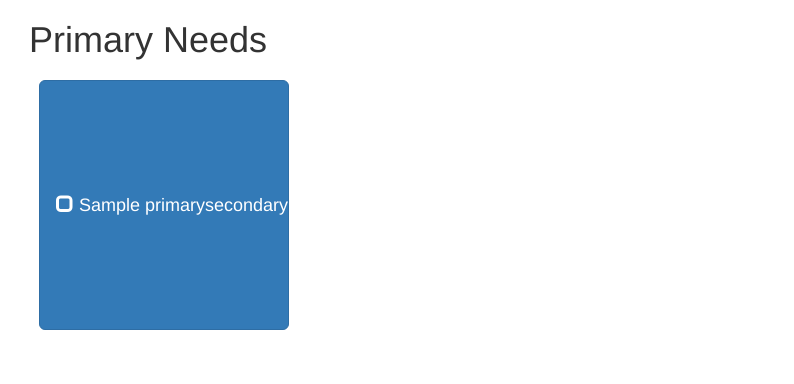
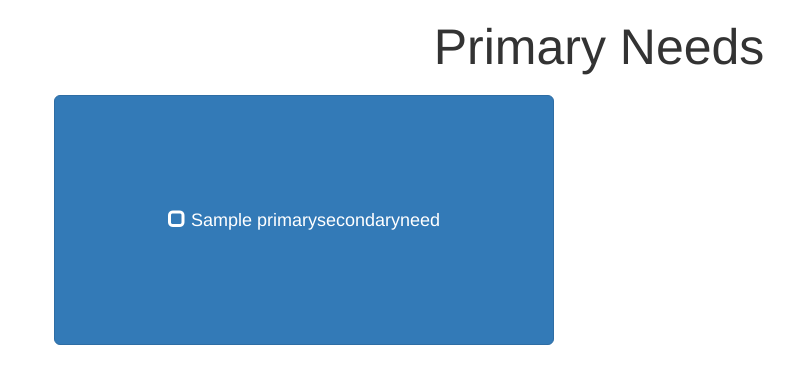
Before and after one commit to roycevanle/Blah, a Django app: page /get/primary_needs/ in a window 1280 px wide. Shown: the top 384 px of the page, without its empty margins (41-835 px from the left). Run offline with Django 3.2, Linux system fonts and the light colour scheme; tables that the repository leaves empty hold one stand-in row (values such as "Sample post"); some libraries are stand-ins or nearby versions.

Commit message:
giving resources formatting

```diff
--- a/resource_finder/static/resource_finder/css/custom.css
+++ b/resource_finder/static/resource_finder/css/custom.css
@@ -69,7 +69,7 @@
 @media screen and (min-width: 768px) {
     .grid-btn {
         margin: 10px;
-        width: 250px;
+        width: 500px;
         height:250px;
     }
 }
--- a/resource_finder/templates/resource_finder/get_resources/primary_needs.html
+++ b/resource_finder/templates/resource_finder/get_resources/primary_needs.html
@@ -7,11 +7,11 @@
     <div class="container">
         <div class="row">
             <div class="col-md-12">
-                <h1>Primary Needs</h1>
+                <h1 class="text-center" style="font-size: 50px;">Primary Needs</h1>
                 <form role="form">
                     <div class="btn-group" data-toggle="buttons">
                         {% for primary_need in primary_needs %}
-                            <span class="button-checkbox">
+                            <span class="button-checkbox col-md-6">
                                 <button type="button" class="btn btn-lg grid-btn btn-primary">{{ primary_need.name }}</button>
                                 <input type="checkbox" class="hidden" id="{{ primary_need.id }}">
                             </span>
```
Also changed, not shown: resource_finder/static/resource_finder/css/bootstrap.css.
